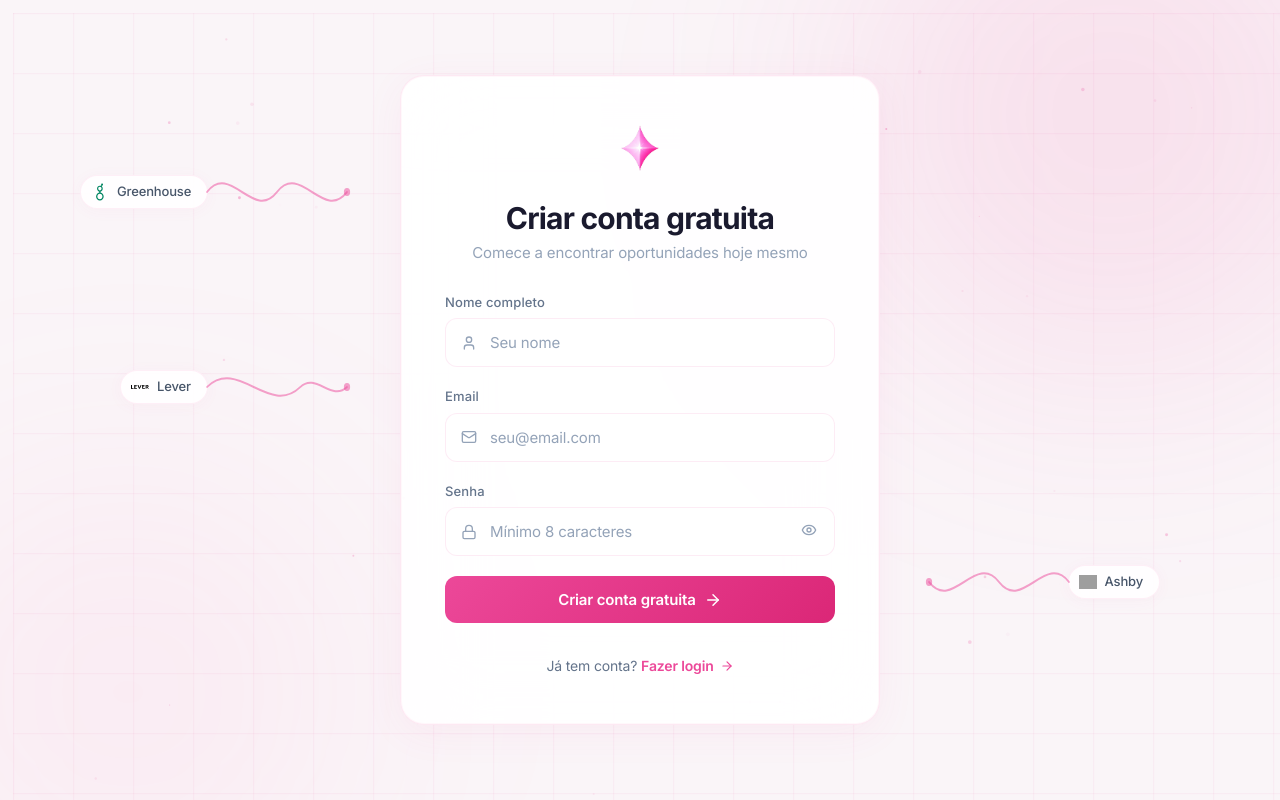
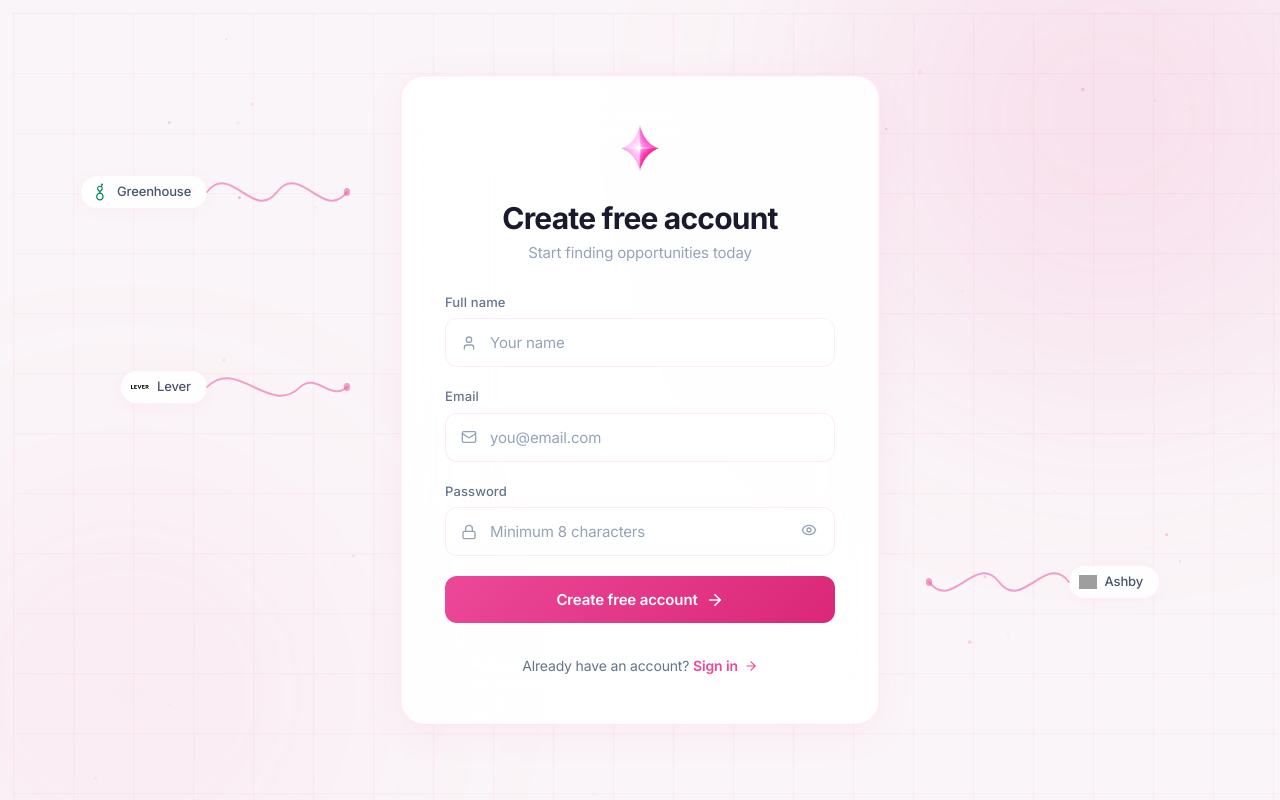
Before and after one commit to Isaiasdasilvaferreira/prisma-frontend, a React (Vite) app: page /register in a window 1280 px wide. Built offline with nearby package versions, Linux system fonts and the light colour scheme; no server answers; grey boxes are pictures that could not be loaded.

Commit message:
Update Register.tsx

```diff
--- a/src/pages/Register/Register.tsx
+++ b/src/pages/Register/Register.tsx
@@ -136,7 +136,7 @@ export function Register() {
       await register(name, email, password);
       navigate('/dashboard');
     } catch (err: any) {
-      setError(err.message || 'Erro ao criar conta. Tente novamente.');
+      setError(err.message || 'Error creating account. Please try again.');
     } finally {
       setLoading(false);
     }
@@ -164,16 +164,16 @@ export function Register() {
             </Link>
 
             <div className="register-header">
-              <h1 className="register-title">Criar conta gratuita</h1>
-              <p className="register-subtitle">Comece a encontrar oportunidades hoje mesmo</p>
+              <h1 className="register-title">Create free account</h1>
+              <p className="register-subtitle">Start finding opportunities today</p>
             </div>
 
             <form onSubmit={handleSubmit} className="register-form">
               <div className="register-input-group">
-                <label className="register-label">Nome completo</label>
+                <label className="register-label">Full name</label>
                 <div className="register-input-wrapper">
                   <User size={16} className="register-input-icon" />
-                  <input type="text" placeholder="Seu nome" value={name} onChange={(e) => setName(e.target.value)} className="register-input" required />
+                  <input type="text" placeholder="Your name" value={name} onChange={(e) => setName(e.target.value)} className="register-input" required />
                 </div>
               </div>
 
@@ -181,15 +181,15 @@ export function Register() {
                 <label className="register-label">Email</label>
                 <div className="register-input-wrapper">
                   <Mail size={16} className="register-input-icon" />
-                  <input type="email" placeholder="seu@email.com" value={email} onChange={(e) => setEmail(e.target.value)} className="register-input" required />
+                  <input type="email" placeholder="you@email.com" value={email} onChange={(e) => setEmail(e.target.value)} className="register-input" required />
                 </div>
               </div>
 
               <div className="register-input-group">
-                <label className="register-label">Senha</label>
+                <label className="register-label">Password</label>
                 <div className="register-input-wrapper">
                   <Lock size={16} className="register-input-icon" />
-                  <input type={showPassword ? "text" : "password"} placeholder="Mínimo 8 caracteres" value={password} onChange={(e) => setPassword(e.target.value)} className="register-input" required minLength={8} />
+                  <input type={showPassword ? "text" : "password"} placeholder="Minimum 8 characters" value={password} onChange={(e) => setPassword(e.target.value)} className="register-input" required minLength={8} />
                   <button type="button" onClick={() => setShowPassword(!showPassword)} className="register-input-toggle" tabIndex={-1}>
                     {showPassword ? <EyeOff size={16} /> : <Eye size={16} />}
                   </button>
@@ -200,7 +200,7 @@ export function Register() {
                       <div className={`register-strength-fill register-strength-${passwordStrength}`} />
                     </div>
                     <span className={`register-strength-text register-strength-text-${passwordStrength}`}>
-                      {passwordStrength === 'strong' ? 'Senha forte' : passwordStrength === 'medium' ? 'Senha média' : 'Senha fraca'}
+                      {passwordStrength === 'strong' ? 'Strong password' : passwordStrength === 'medium' ? 'Medium password' : 'Weak password'}
                     </span>
                   </div>
                 )}
@@ -217,11 +217,11 @@ export function Register() {
                 {loading ? (
                   <>
                     <span className="register-spinner" />
-                    Criando conta...
+                    Creating account...
                   </>
                 ) : (
                   <>
-                    Criar conta gratuita
+                    Create free account
                     <ArrowRight size={18} />
                   </>
                 )}
@@ -229,8 +229,8 @@ export function Register() {
             </form>
 
             <p className="register-login">
-              Já tem conta?{' '}
-              <Link to="/login">Fazer login<ArrowRight size={14} /></Link>
+              Already have an account?{' '}
+              <Link to="/login">Sign in<ArrowRight size={14} /></Link>
             </p>
           </div>
 
```
